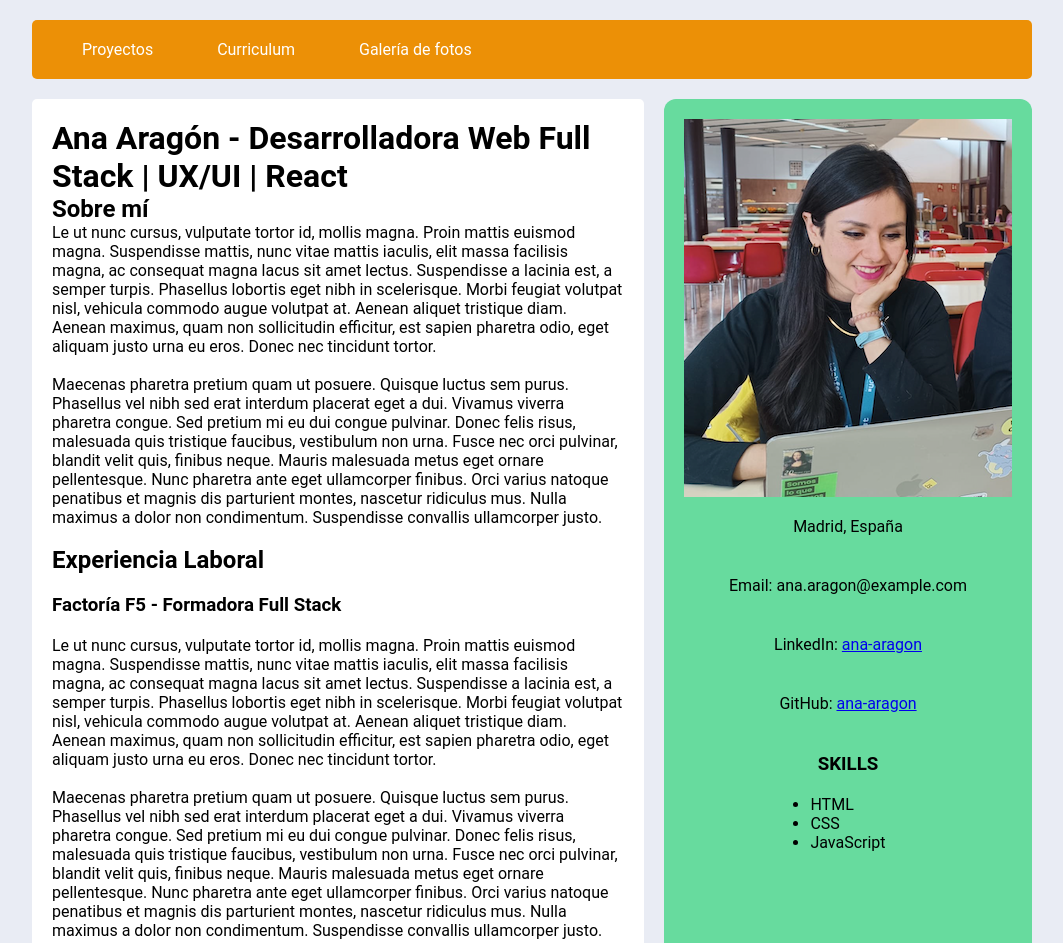
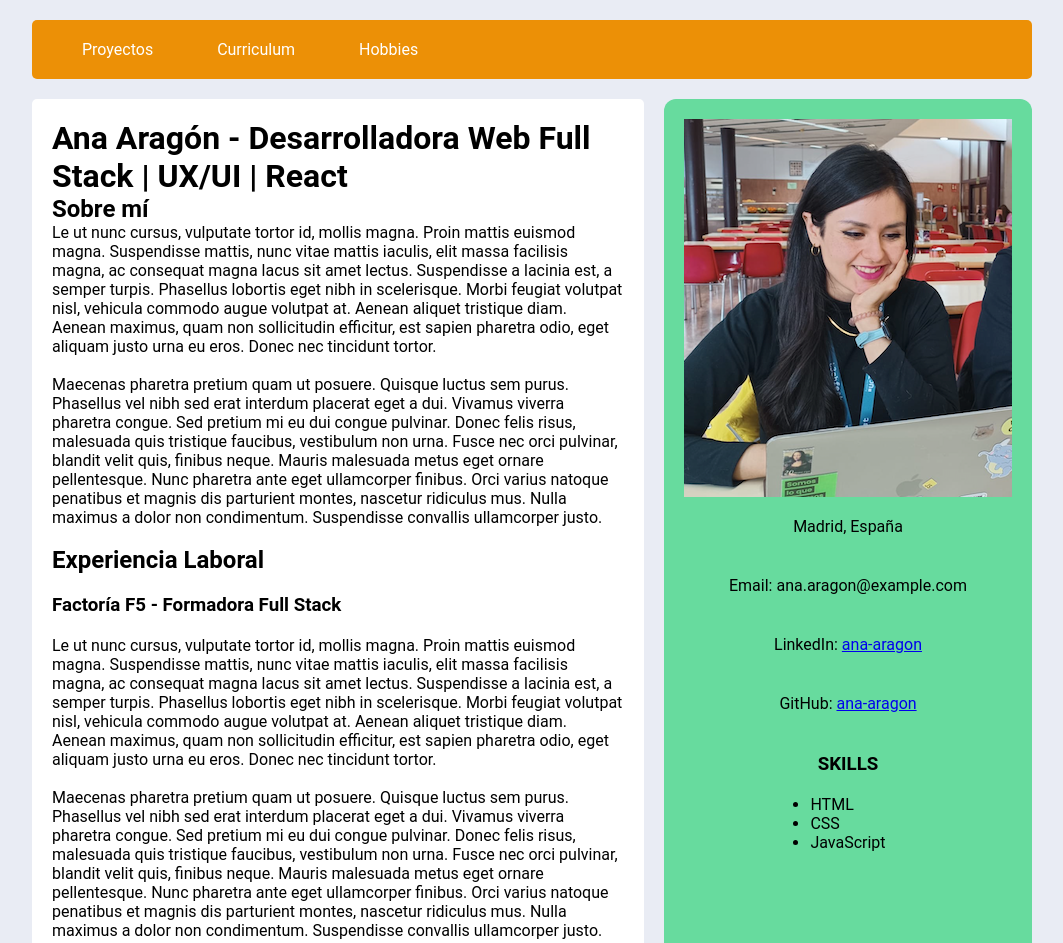
Before and after one commit to anaaragon88/ada-proyect, a plain HTML site: page index.html in a window 1280 px wide. Shown: the top 943 px of the page, without its empty margins (108-1171 px from the left). Drawn offline with Linux system fonts and the light colour scheme.

Commit message:
Update index.html

```diff
--- a/index.html
+++ b/index.html
@@ -18,7 +18,7 @@
         <div class="menu">
         <a href="proyectos.html" title="Explora mis proyectos más relevantes de mi carrera">Proyectos</a>
         <a href="https://drive.google.com/file/d/1XMkDN-BpCfq9k3Hicl7RlmbJFt6Gv1KX/view?usp=drive_link">Curriculum</a>
-        <a href="https://drive.google.com/file/d/1XMkDN-BpCfq9k3Hicl7RlmbJFt6Gv1KX/view?usp=drive_link">Galería de fotos</a>
+        <a href="hobbies.html">Hobbies</a>
       </div>
       </nav>
       <main class="contenido">
```
